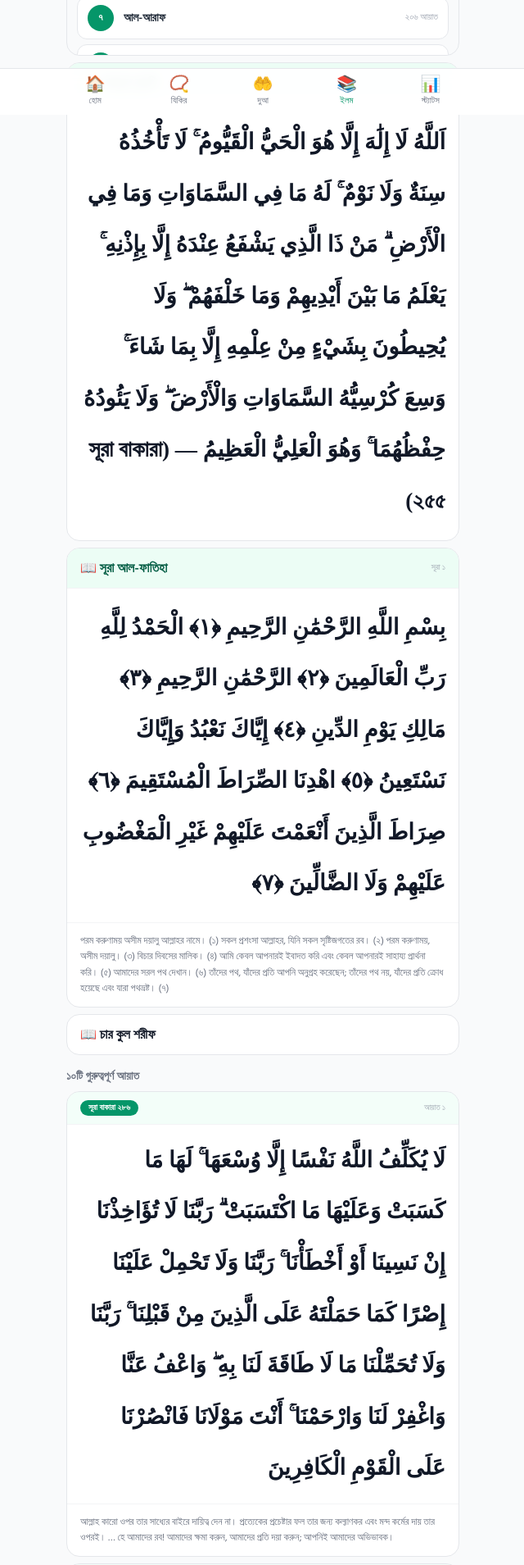
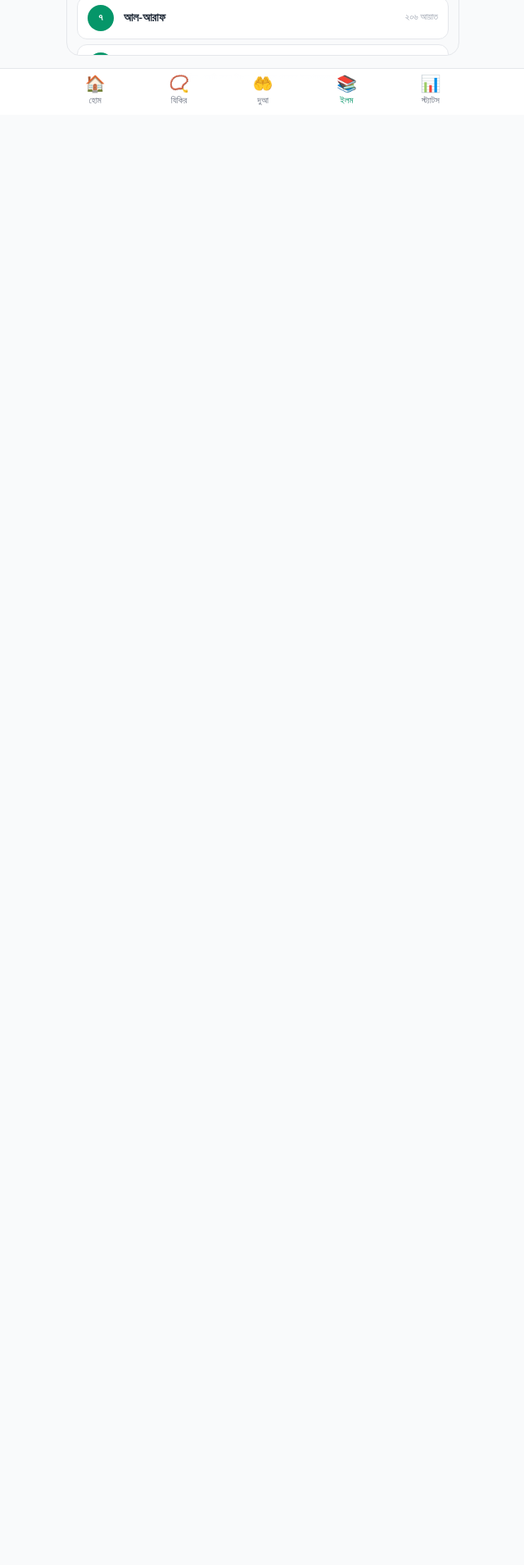
Before and after one commit to ppcforhad/ibadahtrack.com, a Next.js app: page /ilm in a window 1280 px wide. Shown: the part 660-2569 px from the top of the page at 82% size, without its empty margins (319-959 px from the left). After the commit the page ends 853 px from the top, so only its background shows below. Built offline with nearby package versions, Linux system fonts and the light colour scheme; a web font is replaced by a local one.

Commit message:
Quran tab: reader only (essentials already live in dua Quran tab); bottom nav stays clean

```diff
--- a/src/app/ilm/page.tsx
+++ b/src/app/ilm/page.tsx
@@ -2,8 +2,6 @@
 
 import { useState } from "react";
 import { KALIMAS } from "@/lib/data";
-import { AYATUL_KURSI, QULS } from "@/lib/data";
-import { IMPORTANT_AYAT, SURAH_FATIHA } from "@/lib/ilm";
 import QuranReader from "./quran-reader";
 import {
   HADITHS_25,
@@ -54,57 +52,10 @@ export default function IlmPage() {
         </div>
       </div>
 
-      {/* ---------------- কুরআন: রিডার + ফজিলতপূর্ণ সূরা/আয়াত ---------------- */}
+      {/* ---------------- কুরআন: শুধু রিডার ---------------- */}
       {tab === "quran" && (
-        <div className="space-y-2 pb-4">
+        <div className="pb-4">
           <QuranReader />
-
-          <section className="overflow-hidden rounded-2xl border border-gray-200 bg-white dark:border-gray-800 dark:bg-gray-900">
-            <p className="border-b border-gray-100 bg-emerald-50 px-4 py-3 font-semibold text-emerald-800 dark:border-gray-800 dark:bg-emerald-900/30 dark:text-emerald-300">
-              ✨ আয়াতুল কুরসি
-            </p>
-            <p className="arabic-text px-4 py-4 text-right font-semibold leading-loose">{AYATUL_KURSI}</p>
-          </section>
-
-          <section className="overflow-hidden rounded-2xl border border-gray-200 bg-white dark:border-gray-800 dark:bg-gray-900">
-            <div className="flex items-center justify-between border-b border-gray-100 bg-emerald-50 px-4 py-3 dark:border-gray-800 dark:bg-emerald-900/30">
-              <span className="font-semibold text-emerald-800 dark:text-emerald-300">📖 {SURAH_FATIHA.name}</span>
-              <span className="text-[10px] text-gray-400">{SURAH_FATIHA.ref}</span>
-            </div>
-            <p className="arabic-text px-4 py-4 text-right font-semibold leading-loose">{SURAH_FATIHA.arabic}</p>
-            <p className="border-t border-gray-100 px-4 py-3 text-xs leading-relaxed text-gray-500 dark:border-gray-800 dark:text-gray-400">
-              {SURAH_FATIHA.meaning}
-            </p>
-          </section>
-
-          <details className="overflow-hidden rounded-2xl border border-gray-200 bg-white dark:border-gray-800 dark:bg-gray-900">
-            <summary className="cursor-pointer list-none px-4 py-3 font-semibold">📖 চার কুল শরীফ</summary>
-            <div className="space-y-3 border-t border-gray-100 px-4 py-3 dark:border-gray-800">
-              {QULS.map((s) => (
-                <div key={s.name}>
-                  <p className="mb-1 text-sm font-semibold text-emerald-700 dark:text-emerald-400">{s.name}</p>
-                  <p className="arabic-text mb-1 text-right font-medium">{s.arabic}</p>
-                  <p className="text-xs text-gray-500 dark:text-gray-400">{s.meaning}</p>
-                </div>
-              ))}
-            </div>
-          </details>
-
-          <h3 className="pt-2 text-sm font-semibold text-gray-500 dark:text-gray-400">
-            ১০টি গুরুত্বপূর্ণ আয়াত
-          </h3>
-          {IMPORTANT_AYAT.map((a, i) => (
-            <section key={i} className="overflow-hidden rounded-2xl border border-gray-200 bg-white dark:border-gray-800 dark:bg-gray-900">
-              <div className="flex items-center justify-between border-b border-gray-100 bg-emerald-50/60 px-4 py-2.5 dark:border-gray-800 dark:bg-emerald-900/20">
-                <span className="rounded-full bg-emerald-600 px-2.5 py-0.5 text-[10px] font-bold text-white">{a.ref}</span>
-                <span className="text-[10px] text-gray-400">আয়াত {bnNum(i + 1)}</span>
-              </div>
-              <p className="arabic-text px-4 py-3 text-right font-semibold leading-loose">{a.arabic}</p>
-              <p className="border-t border-gray-100 px-4 py-3 text-xs leading-relaxed text-gray-500 dark:border-gray-800 dark:text-gray-400">
-                {a.meaning}
-              </p>
-            </section>
-          ))}
         </div>
       )}
 
```
